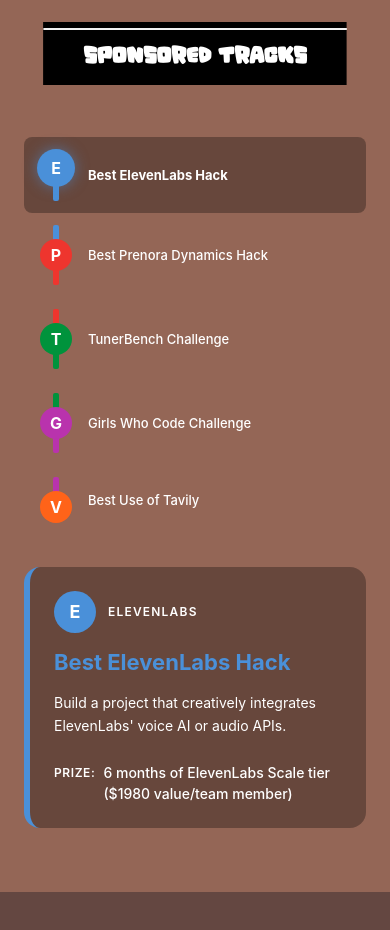
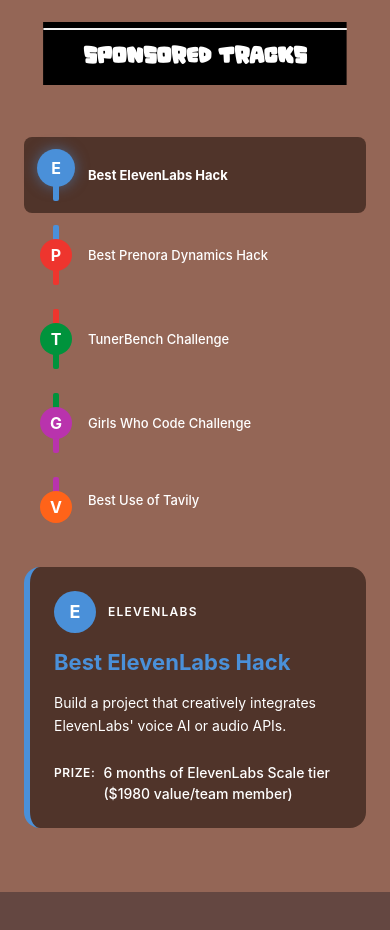
Before and after one commit to bc-compsci-club/HackBrooklyn25, a React (Create React App) app: page / in a window 390 px wide. Shown: the part 1000-1930 px from the top of the page. Built offline with nearby package versions, Linux system fonts and the light colour scheme; the HTML template or start-up script is replaced by a standard one.

Commit message:
updated faq

```diff
--- a/src/components/FAQ.js
+++ b/src/components/FAQ.js
@@ -197,16 +197,16 @@
             />
           </div>
 
-          <div className="relative z-10 grid grid-cols-1 gap-4 md:grid-cols-2">
+          <div className="relative z-10 grid grid-cols-1 gap-4 md:grid-cols-2 min-h-[400px] md:min-h-[500px]">
           {FAQ_DATA.map((block) => (
             <div
               key={block.category}
               className="rounded-lg border border-[#9D7E67] bg-[#936656]/30 p-3 md:p-4"
             >
-              <h3 className="mb-2 border-b border-[#8b6f47] pb-1.5 text-[clamp(16px,2vw,19px)] font-semibold text-[#2a0f0a]">
+              <h3 className="mb-2 border-b border-[#8b6f47] pb-1.5 text-[clamp(16px,2vw,19px)] font-semibold text-white">
                 {block.category}
               </h3>
-              <div className="max-h-[min(38vh,280px)] overflow-y-auto pr-1 md:max-h-[min(42vh,320px)]">
+              <div className="h-[min(38vh,280px)] overflow-y-auto pr-1 md:h-[min(42vh,320px)]">
                 {block.items.map((item, idx) => {
                   const key = `${block.category}-${idx}`;
                   return (
--- a/src/components/SponsoredTracks.js
+++ b/src/components/SponsoredTracks.js
@@ -83,7 +83,7 @@
                 onClick={() => setActive(i)}
                 className="flex items-center gap-3 group text-left transition-all duration-300 py-3 px-3 rounded-lg"
                 style={{
-                  background: isActive ? "rgba(0,0,0,0.30)" : "transparent",
+                  background: isActive ? "rgba(52,32,24,0.70)" : "transparent",
                 }}
               >
                 {/* Line + station dot column */}
@@ -137,7 +137,7 @@
           <div
             className="w-full rounded-2xl p-6 md:p-10 transition-all duration-500 min-h-[260px]"
             style={{
-              backgroundColor: "rgba(0,0,0,0.30)",
+              backgroundColor: "rgba(52,32,24,0.70)",
               borderLeft: `6px solid ${SPONSORED_TRACKS[active].color}`,
             }}
           >
```
